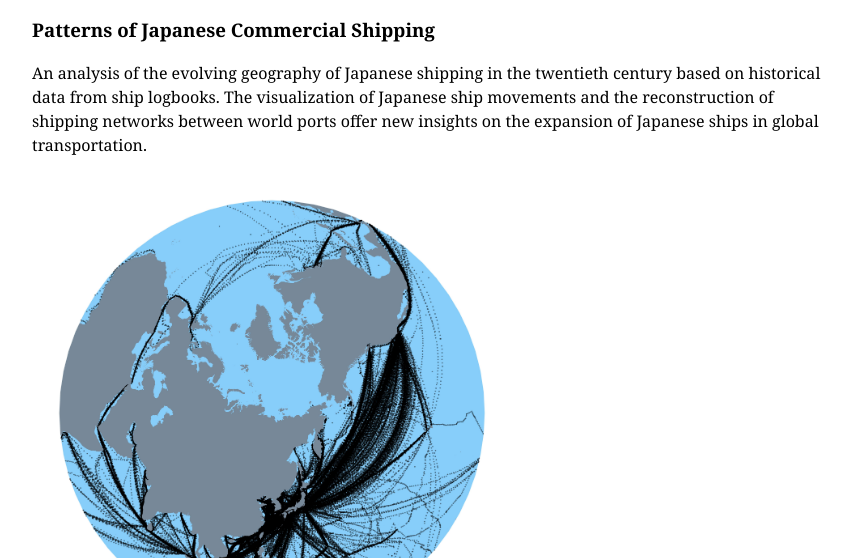
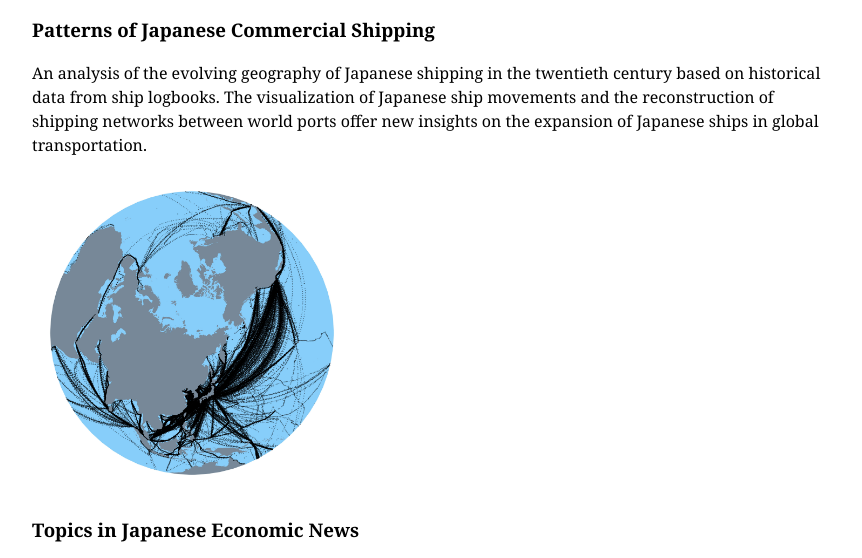
Before and after one commit to elijahgreenstein/elijahgreenstein.github.io, a plain HTML site: page projects.html in a window 1280 px wide. Shown: the part 187-745 px from the top of the page, without its empty margins (208-1070 px from the left). Drawn offline with Linux system fonts and the light colour scheme.

Commit message:
Update website

```diff
--- a/_static/styles.css
+++ b/_static/styles.css
@@ -5,9 +5,6 @@ body {
   max-width: 50rem;
   margin: auto;
   padding: 1rem;
-}
-img {
-  max-width: 30rem;
 }
 @media (min-width: 600px) {
   #menu {
@@ -52,6 +49,13 @@ code {
   font-family: monospace;
 }
 
+/* images */
+img.proj-img {
+  max-width: 30rem;
+  max-height: 20rem;
+}
+
+
 /* pygments - custom */
 .highlight pre, .highlight pre span {
   font-family: monospace;
--- a/projects.html
+++ b/projects.html
@@ -25,7 +25,7 @@
 <h2 id="data-analysis">Data Analysis</h2>
 <h3 id="patterns-of-japanese-commercial-shipping">Patterns of Japanese Commercial Shipping</h3>
 <p>An analysis of the evolving geography of Japanese shipping in the twentieth century based on historical data from ship logbooks. The visualization of Japanese ship movements and the reconstruction of shipping networks between world ports offer new insights on the expansion of Japanese ships in global transportation.</p>
-<p><img src="./_static/images/jpn-azimuthal.jpg" alt="Japanese Shipping, 1937" /></p>
+<p><img src="./_static/images/jpn-azimuthal.jpg" alt="Japanese Shipping, 1937" class="proj-img" /></p>
 <h3 id="topics-in-japanese-economic-news">Topics in Japanese Economic News</h3>
 <p>An examination of public discussion of economic affairs through the analysis of textual data from three decades of newspaper articles. Methods from machine learning, such as topic modelling, make it possible to identify broad patterns in economic discourse in the Japanese press.</p>
 <h2 id="software">Software</h2>
```
